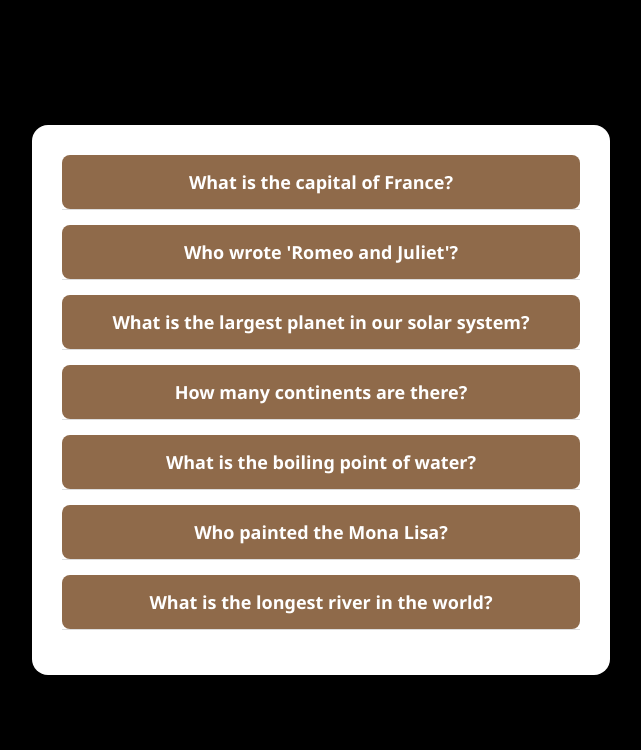
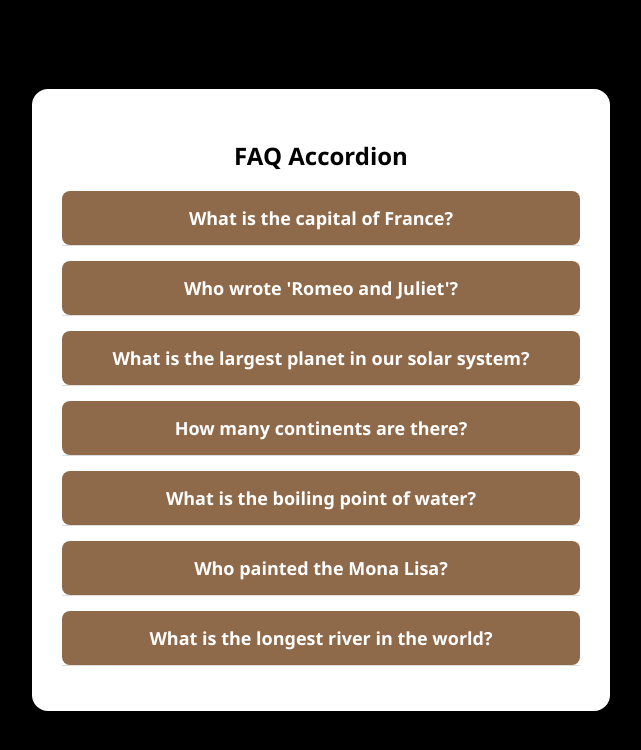
Before and after one commit to M-Saleh-N/faq-accordion, a React (Create React App) app: page / in a window 1280 px wide. Shown: the top 750 px of the page, without its empty margins (349-990 px from the left). Built offline with nearby package versions, Linux system fonts and the light colour scheme.

Commit message:
added a h2

```diff
--- a/src/components/accordion.js
+++ b/src/components/accordion.js
@@ -21,6 +21,7 @@ export default function FaqAccordion() {
 
     return (
         <div className="faq-container">
+            <h2>FAQ Accordion</h2>
           {faqs.map((faq, index) => (
             <div key={index} className="faq-item">
               <div className="faq-question" onClick={() => toggleAccordion(index)}>
```
